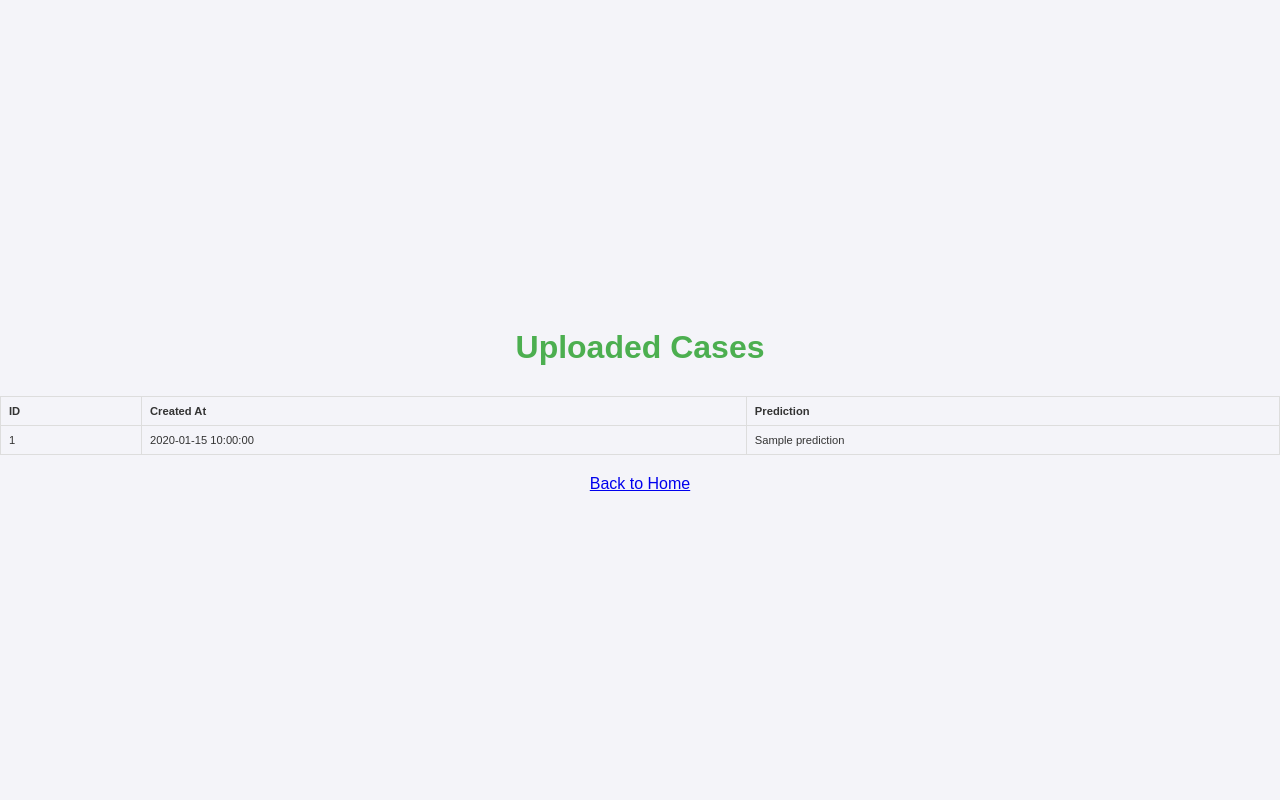
After one commit to alext90/mri_bcc_web_app, a FastAPI app: template templates/cases.html in a window 1280 px wide. The commit adds this page. Run offline with FastAPI, Linux system fonts and the light colour scheme; the template is opened without the code that fills it: most values are stand-ins (such as "Sample title", 1, 10 or a date in 2020).

Commit message:
Added case view

```diff
--- a/main.py
+++ b/main.py
@@ -11,6 +11,26 @@ import logging
 
 from utils.utils import image_to_tensor, make_prediction
 from utils.model import BCC_Model
+from db.models.caseModel import CaseModel, Base
+from fastapi import Depends
+from sqlalchemy.orm import Session
+from typing import List
+from sqlalchemy import create_engine
+from sqlalchemy.orm import sessionmaker
+
+DATABASE_URL = "postgresql://postgres:password@db:5432/mri_db"
+
+engine = create_engine(DATABASE_URL)
+SessionLocal = sessionmaker(autocommit=False, autoflush=False, bind=engine)
+Base.metadata.create_all(bind=engine)
+
+# Dependency to get the database session
+def get_db():
+    db = SessionLocal()
+    try:
+        yield db
+    finally:
+        db.close()
 
 app = FastAPI()
 logging.basicConfig(level=logging.INFO)
@@ -33,8 +53,13 @@ def root(request: Request):
     return templates.TemplateResponse("index.html", {"request": request})
 
 
+@app.get("/cases/", response_class=HTMLResponse)
+def get_cases(request: Request, db: Session = Depends(get_db)):
+    cases = db.query(CaseModel).all()
+    return templates.TemplateResponse("cases.html", {"request": request, "cases": cases})
+
 @app.post("/upload/")
-async def upload_image(file: UploadFile):
+async def upload_image(file: UploadFile, db: Session = Depends(get_db)):
     # Read the uploaded file
     try:
         contents = await file.read()
@@ -47,4 +72,10 @@ async def upload_image(file: UploadFile):
     input_tensor = image_to_tensor(image)
     predicted_class_name = make_prediction(input_tensor, model)
     logger.info(f"Predicted class: {predicted_class_name}")
+
+    new_case = CaseModel(prediction=predicted_class_name)
+    db.add(new_case)
+    db.commit()
+    db.refresh(new_case)
+
     return {"predicted_class_name": predicted_class_name}
--- a/pyproject.toml
+++ b/pyproject.toml
@@ -4,4 +4,4 @@ version = "0.1.0"
 description = "Add your description here"
 readme = "README.md"
 requires-python = ">=3.12"
-dependencies = ["fastapi", "python-multipart", "uvicorn", "httpx", "torch", "torchvision", "matplotlib", "pytorch-lightning"]
+dependencies = ["fastapi", "python-multipart", "uvicorn", "httpx", "torch", "torchvision", "matplotlib", "pytorch-lightning", "sqlalchemy", "psycopg2-binary"]
--- a/static/style.css
+++ b/static/style.css
@@ -54,3 +54,31 @@ button:hover {
     font-size: 1.2em;
     color: #333;
 }
+
+
+table {
+    width: 100%;
+    border-collapse: collapse;
+    margin: 20px 0;
+    font-size: 0.7em;
+    text-align: left;
+}
+
+table th, table td {
+    border: 1px solid #ddd;
+    padding: 8px;
+}
+
+table th {
+    background-color: #f4f4f9;
+    color: #333;
+    font-weight: bold;
+}
+
+table tr:nth-child(even) {
+    background-color: #f9f9f9;
+}
+
+table tr:hover {
+    background-color: #f1f1f1;
+}
--- /dev/null
+++ b/templates/cases.html
@@ -0,0 +1,31 @@
+<!DOCTYPE html>
+<html lang="en">
+<head>
+    <meta charset="UTF-8">
+    <meta name="viewport" content="width=device-width, initial-scale=1.0">
+    <title>Uploaded Cases</title>
+    <link rel="stylesheet" href="/static/style.css">
+</head>
+<body>
+    <h1>Uploaded Cases</h1>
+    <table>
+        <thead>
+            <tr>
+                <th>ID</th>
+                <th>Created At</th>
+                <th>Prediction</th>
+            </tr>
+        </thead>
+        <tbody>
+            {% for case in cases %}
+            <tr>
+                <td>{{ case.id }}</td>
+                <td>{{ case.created_at }}</td>
+                <td>{{ case.prediction }}</td>
+            </tr>
+            {% endfor %}
+        </tbody>
+    </table>
+    <a href="/">Back to Home</a>
+</body>
+</html>
--- a/templates/index.html
+++ b/templates/index.html
@@ -41,5 +41,7 @@
     </form>
     <p id="result"></p>
     <img id="uploadedImage" style="display: none; margin-top: 20px; max-width: 200px; border: 1px solid #ccc;" alt="Uploaded Image">
+
+    <a href="/cases/" style="margin-top: 20px; display: inline-block;">View Uploaded Cases</a>
 </body>
 </html>
```
